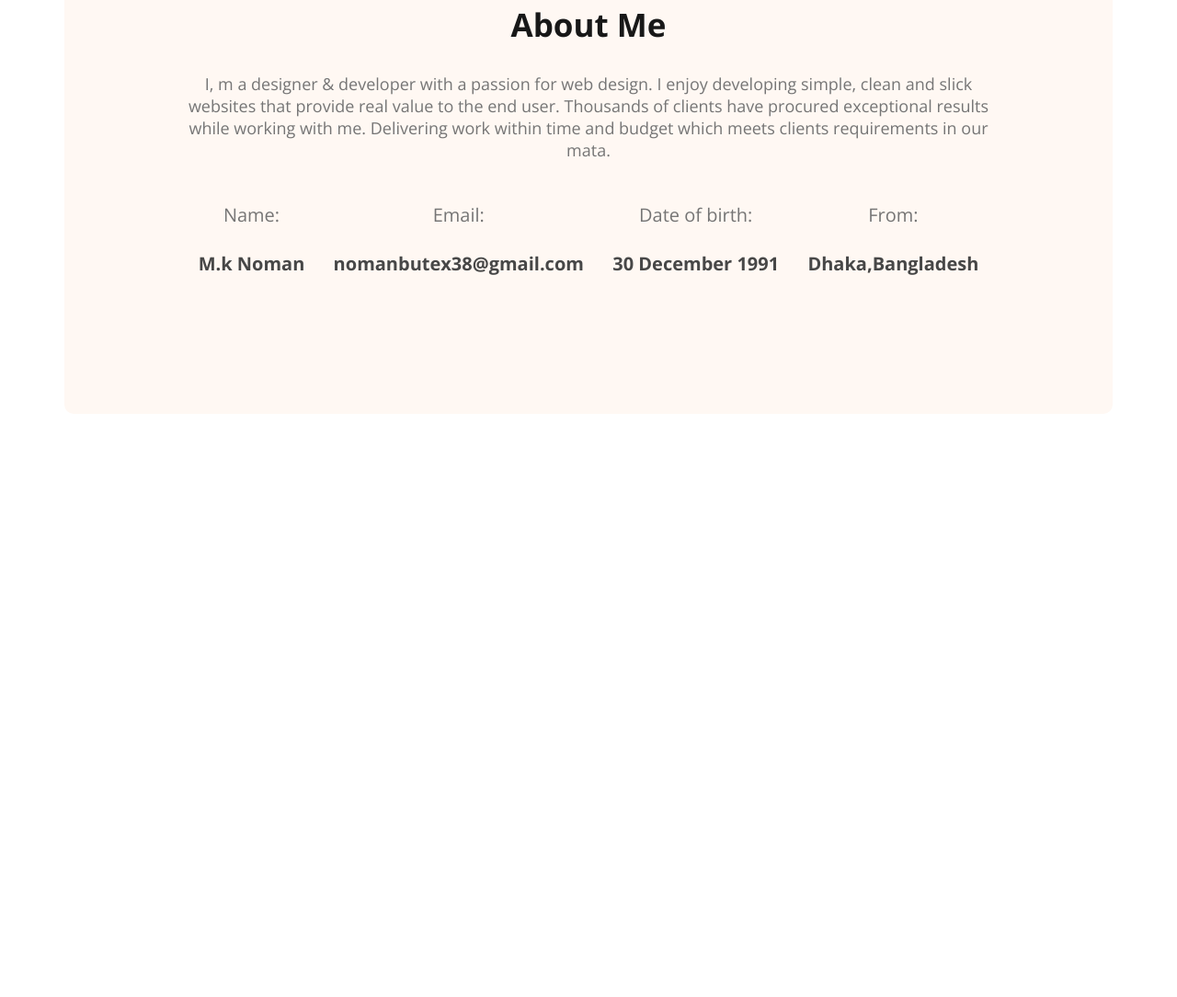
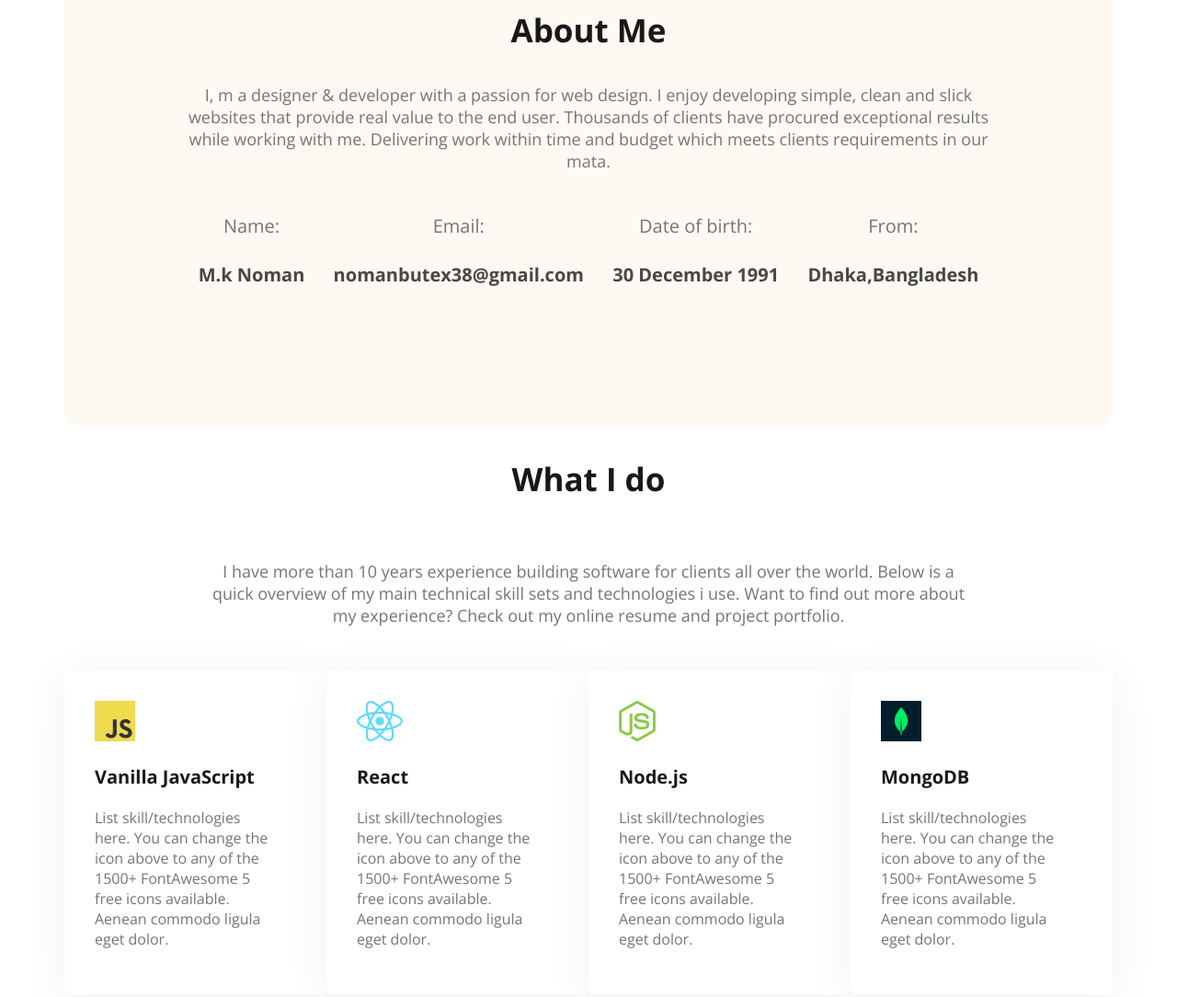
Before and after one commit to Noman0303/Web-Developer-Portfolio, a plain HTML site: page index.html in a window 1280 px wide. Shown: the part 1181-2265 px from the top of the page at 92% size. Before the commit the page ends 1639 px from the top, so only its background shows below. Drawn offline with nearby package versions, Linux system fonts and the light colour scheme.

Commit message:
added what i do section

```diff
--- a/index.html
+++ b/index.html
@@ -31,8 +31,9 @@
         </div>
     </header>
     <main class="main">
+        <!-- about section -->
         <section class="about">
-            <h2 class="section-title">About Me</h2>
+            <h3 class="section-title">About Me</h3>
             <p class="section-description">I, m a designer & developer with a passion for web design. I enjoy developing simple, clean and slick websites that provide real value to the end user. Thousands of clients have procured exceptional results while working with me. Delivering work within time and budget which meets clients requirements in our mata.</p>
             <div class="about-info-container">
             <!-- .about-info*4>h4.info-title+p.infodescription -->
@@ -56,6 +57,35 @@
             </div>
         </section>
 
+        <!-- what i do section -->
+
+        <section class="what-i-do">
+           <h3 class="section-title">What I do</h3>
+           <p id="what-i-do-dexcrption" class="section-description">I have more than 10 years experience building software for clients all over the world. Below is a quick overview of my main technical skill sets and technologies i use. Want to find out more about my experience? Check out my online resume and project portfolio.</p>
+           <div class="skills-container">
+            <!-- .skill*4>img+h3.skill-title+p.skill-description -->
+            <div class="skill">
+                <img src="./images/icons/js.png">
+                <h3 class="skill-title">Vanilla JavaScript</h3>
+                <p class="skill-description">List skill/technologies here. You can change the icon above to any of the 1500+ FontAwesome 5 free icons available. Aenean commodo ligula eget dolor.</p>
+            </div>
+            <div class="skill">
+                <img src="./images/icons/react.png">
+                <h3 class="skill-title">React</h3>
+                <p class="skill-description">List skill/technologies here. You can change the icon above to any of the 1500+ FontAwesome 5 free icons available. Aenean commodo ligula eget dolor.</p>
+            </div>
+            <div class="skill">
+                <img src="./images/icons/nodejs.png">
+                <h3 class="skill-title">Node.js</h3>
+                <p class="skill-description">List skill/technologies here. You can change the icon above to any of the 1500+ FontAwesome 5 free icons available. Aenean commodo ligula eget dolor.</p>
+            </div>
+            <div class="skill">
+                <img src="./images/icons/mongo.png">
+                <h3 class="skill-title">MongoDB</h3>
+                <p class="skill-description">List skill/technologies here. You can change the icon above to any of the 1500+ FontAwesome 5 free icons available. Aenean commodo ligula eget dolor.</p>
+            </div>
+           </div>
+        </section>
     </main>
     <footer>
 
--- a/styles/portfolio.css
+++ b/styles/portfolio.css
@@ -149,3 +149,48 @@ nav a{
     font-size: 20px;
     font-weight: 700;
 }
+
+what i do section
+
+.what-i-do{
+    padding: 130px;
+    border-radius: 10px;
+    margin-top:130px;
+}
+
+#what-i-do-dexcrption{
+    padding:30px 150px;
+}
+
+/* skill section style */
+
+
+
+.skills-container{
+    display: flex;
+    justify-content: space-around;
+}
+
+
+.skill{
+
+    border-radius: 5px;
+    background: #FFF;
+    box-shadow: 0px 6px 50px 0px rgba(0, 0, 0, 0.06);
+    text-align: left;
+    max-width:267px;
+    max-height: 377px;
+    padding: 33px;
+}
+
+.skill-title{
+color: #181818;
+font-size: 20px;
+font-weight: 700;
+}
+.skill-description{
+    color:#757575;
+    font-size: 16px;
+    font-weight: 400;
+    padding-right: 20px;
+}
```
